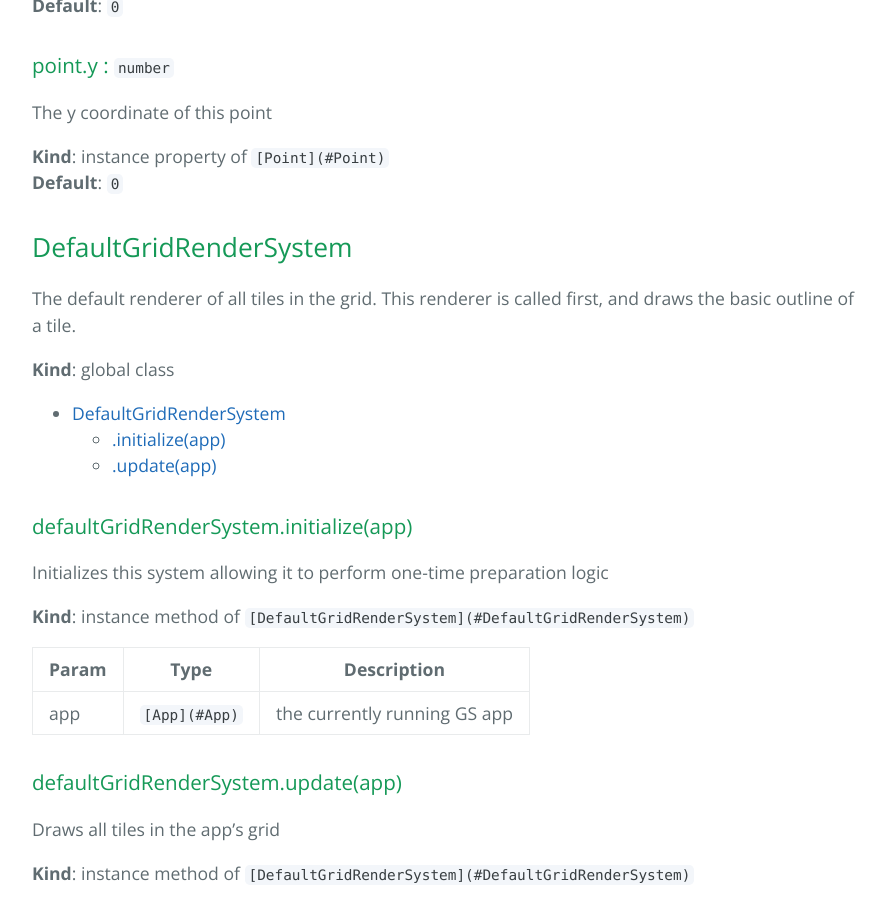
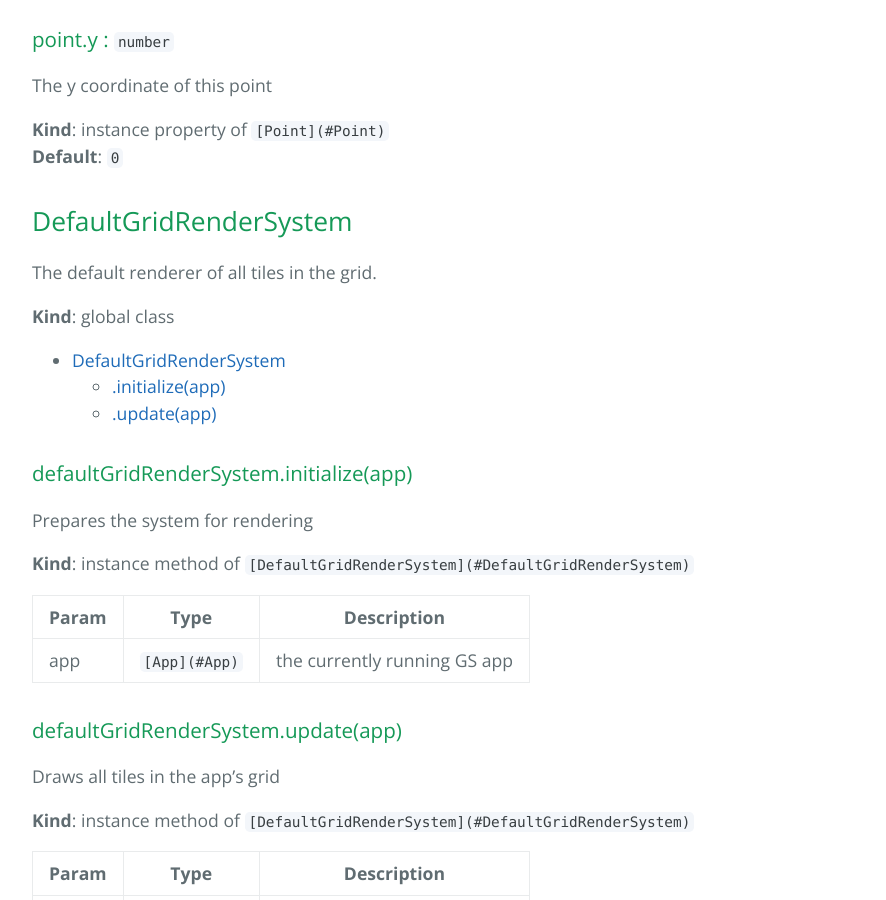
Before and after one commit to cjsauer/genetic-sandbox, a Jekyll site: the page built from site/docs.md, in a window 1280 px wide and 900 px high, scrolled down 15773 px. Shown: the whole window, without its empty margins (192-1078 px from the left). Built offline with Jekyll 4.4.1, drawn with Linux system fonts in a browser that asks for light colours; some of the changed text lies outside the part shown.

Commit message:
Clean up docs a bit

```diff
--- a/site/docs.md
+++ b/site/docs.md
@@ -35,8 +35,7 @@ and a height.</p>
 <dd><p>A 2D point in space. Contains (x, y) coordinates.</p>
 </dd>
 <dt><a href="#DefaultGridRenderSystem">DefaultGridRenderSystem</a></dt>
-<dd><p>The default renderer of all tiles in the grid. This renderer is called first,
-and draws the basic outline of a tile.</p>
+<dd><p>The default renderer of all tiles in the grid.</p>
 </dd>
 <dt><a href="#ISystem">ISystem</a></dt>
 <dd><p>Interface for defining new systems. A system in Genetic Sandbox is a class
@@ -679,8 +678,7 @@ The y coordinate of this point
 <a name="DefaultGridRenderSystem"></a>
 
 ## DefaultGridRenderSystem
-The default renderer of all tiles in the grid. This renderer is called first,
-and draws the basic outline of a tile.
+The default renderer of all tiles in the grid.
 
 **Kind**: global class
 
@@ -691,7 +689,7 @@ and draws the basic outline of a tile.
 <a name="DefaultGridRenderSystem+initialize"></a>
 
 ### defaultGridRenderSystem.initialize(app)
-Initializes this system allowing it to perform one-time preparation logic
+Prepares the system for rendering
 
 **Kind**: instance method of <code>[DefaultGridRenderSystem](#DefaultGridRenderSystem)</code>
 
--- a/src/modules/systems/DefaultGridRenderSystem.js
+++ b/src/modules/systems/DefaultGridRenderSystem.js
@@ -2,12 +2,11 @@ import ISystem from "./ISystem";
 import Theme from "../themes/Theme";
 
 /**
- * The default renderer of all tiles in the grid. This renderer is called first,
- * and draws the basic outline of a tile.
+ * The default renderer of all tiles in the grid.
  */
 class DefaultGridRenderSystem extends ISystem {
   /**
-   * Initializes this system allowing it to perform one-time preparation logic
+   * Prepares the system for rendering
    * @param {App} app - the currently running GS app
    */
   initialize(app) {
```
